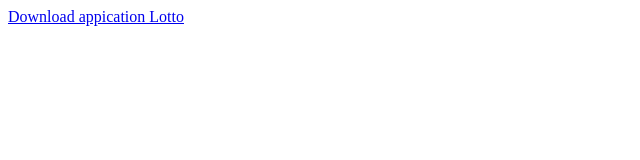
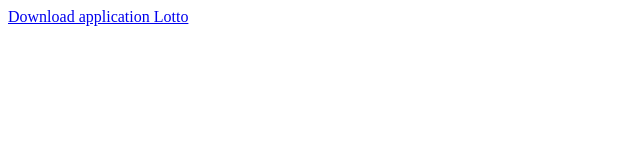
Before and after one commit to Yuro4kin/java_template, a plain HTML site: page Index.html in a window 1280 px wide. Shown: the full height of the page, 0-640 px from the left. Drawn offline with Linux system fonts and the light colour scheme.

Commit message:
Add files via upload

```diff
--- a/Index.html
+++ b/Index.html
@@ -12,7 +12,7 @@
        <body>
            <header>
                <div>
-                   <a href = "Lotto.jnlp"> Download appication Lotto</a>
+                   <a href = "Lotto.jnlp"> Download application Lotto</a>
                </div>
            </header>
         <footer>
```
Also changed, not shown: 1 other file.
